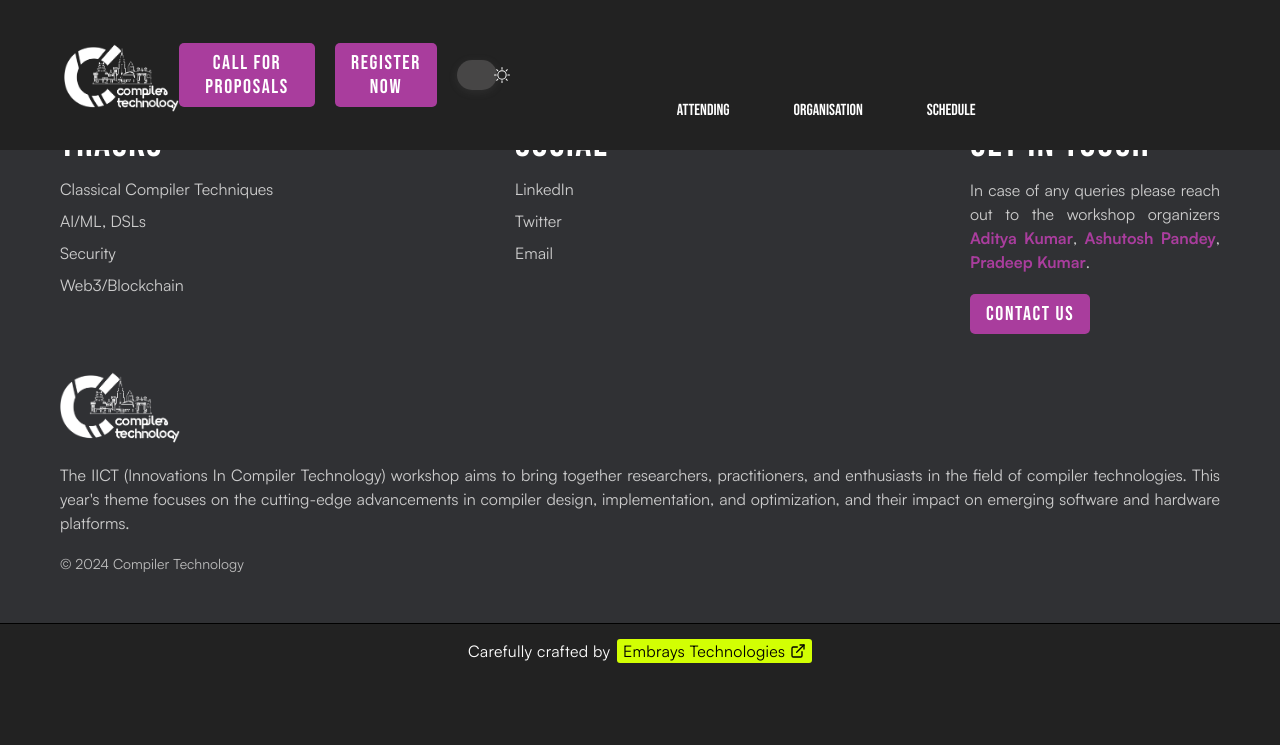
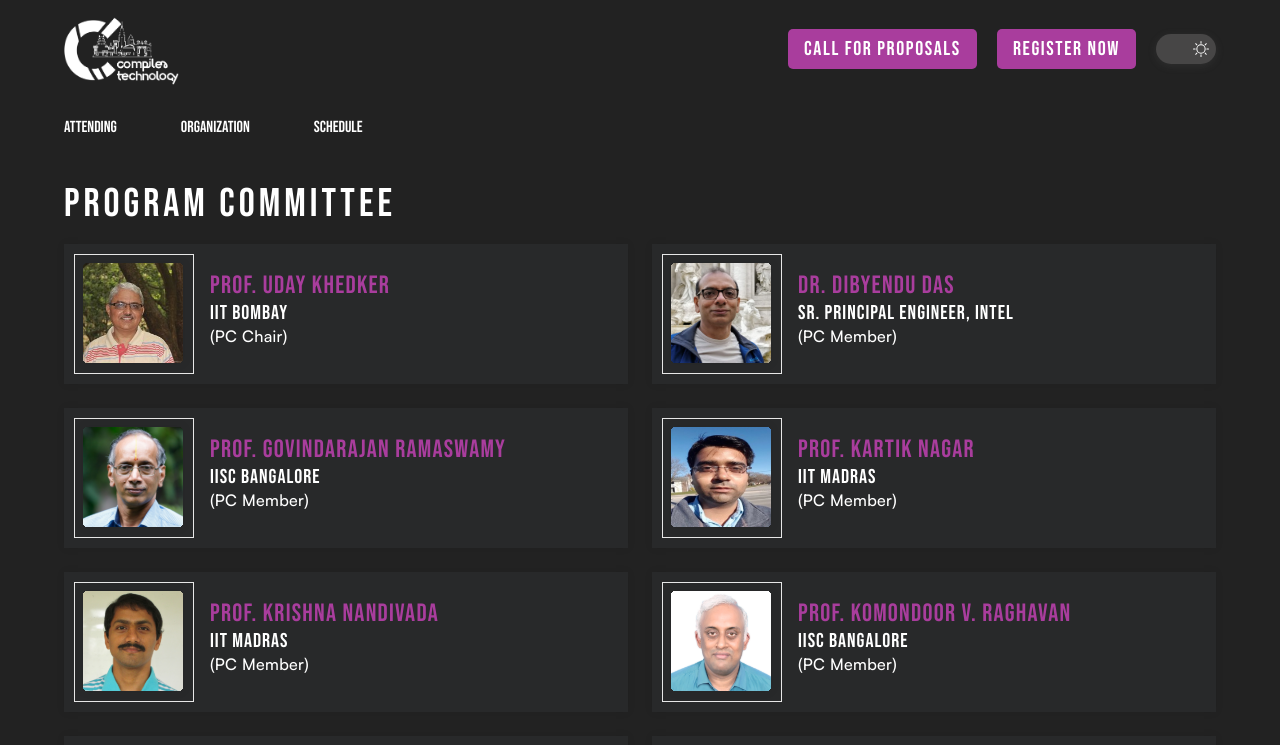
Before and after one commit to compilertech/compilertech-fe, a React (Vite) app: page /organization in a window 1280 px wide. Shown: the top 745 px of the page. Built offline with nearby package versions, Linux system fonts and the light colour scheme; the HTML template or start-up script is replaced by a standard one.

Commit message:
fix: hero option

```diff
--- a/src/App.tsx
+++ b/src/App.tsx
@@ -1,23 +1,22 @@
 import { useEffect, useState } from "react";
+import { Route, Routes } from "react-router-dom";
+import styled, { ThemeProvider } from "styled-components";
 import "./App.css";
+import About from "./components/About";
+import CallForProposals from "./components/CallForProposals";
+import Footer from "./components/Footer";
+import Header from "./components/Header";
 import Hero from "./components/Hero";
-import styled, { ThemeProvider } from "styled-components";
+import Interests from "./components/Interests";
+import Organization from "./components/Organization";
+import Organizer from "./components/Organizer";
+import Sponsors from "./components/Sponsors";
+import SubmissionReview from "./components/SubmissionReview";
+import Tracks from "./components/Tracks";
+import TravelAssistance from "./components/TravelAssitance";
+import { GlobalStyle, MOBILE_BREAKPOINT } from "./styles/GlobalStyle";
 import { darkTheme, lightTheme } from "./styles/theme";
-import { GlobalStyle, MOBILE_BREAKPOINT } from "./styles/GlobalStyle";
-import Sponsors from "./components/Sponsors";
-import Tracks from "./components/Tracks";
-import Header from "./components/Header";
-import About from "./components/About";
-import Organizer from "./components/Organizer";
-import Interests from "./components/Interests";
-import SubmissionReview from "./components/SubmissionReview";
-import TravelAssistance from "./components/TravelAssitance";
-import Footer from "./components/Footer";
 import { useThemeDetector } from "./utils/detectBrowserTheme";
-import CallForProposals from "./components/CallForProposals";
-import HeroOptions from "./components/HeroOptions";
-import Organization from "./components/Organization";
-import { Routes, Route } from "react-router-dom";
 function App() {
   const [theme, setTheme] = useState(localStorage.getItem("theme") ?? "dark");
   const isBrowserDarkTheme = useThemeDetector();
@@ -30,7 +29,7 @@ function App() {
   useEffect(() => {
     const faviconUpdate = async () => {
       const favicon: any = document.getElementById("favicon");
-      if (Boolean(isChrome)) {
+      if (isChrome) {
         favicon.href = "/icons/favicon_chrome.png";
         favicon.tye = "image/png";
       } else if (isBrowserDarkTheme) {
@@ -72,7 +71,7 @@ function App() {
               </Main>
             }
           />
-          <Route path="/organisation" element={<Organization />} />
+          <Route path="/organization" element={<Organization />} />
         </Routes>
         <Footer />
       </Wrapper>
--- a/src/components/Header.tsx
+++ b/src/components/Header.tsx
@@ -1,15 +1,15 @@
 import React, { useCallback, useEffect, useState } from "react";
 import styled from "styled-components";
-import ThemeToggle from "./ThemeToggle";
-import RegisterModal from "./shared/RegisterModal";
-import { Button } from "./shared/Button";
 import {
   MOBILE_BREAKPOINT,
   TABLET_BREAKPOINT,
   WIDESCREEN_BREAKPOINT,
 } from "../styles/GlobalStyle";
+import HeroOptions from "./HeroOptions";
+import ThemeToggle from "./ThemeToggle";
+import { Button } from "./shared/Button";
 import CraftedBy from "./shared/CraftedBy";
-import HeroOptions from "./HeroOptions";
+import RegisterModal from "./shared/RegisterModal";
 
 type Props = {
   onClick: () => void;
@@ -89,8 +89,8 @@ const Header: React.FC<Props> = (props: Props) => {
             <span />
             <span />
           </Hamburger>
-          <HeroOptions />
         </NavbarWrapper>
+        <HeroOptions />
       </NavBar>
       {width > 786 && (
         <RegisterModal onClose={toggleModal} hidden={!isModalOpen} />
@@ -158,8 +158,8 @@ const NavBar = styled.section`
   padding: 0 11.25rem;
   display: flex;
   flex-direction: column;
-  align-items: center;
-  justify-content: space-between;
+  align-items: flex-start;
+  justify-content: flex-start;
   font-family: "Bebas Neue", sans-serif;
   font-style: normal;
   height: auto;
--- a/src/components/HeroOptions.tsx
+++ b/src/components/HeroOptions.tsx
@@ -2,14 +2,8 @@ import { useNavigate } from "react-router-dom";
 import styled from "styled-components";
 
 const Section = styled.section`
-  height: 150px;
-  width: 100%;
-  /* top: 0;
-  left: 0;
-  position:fixed;
-  z-index:20; */
+  height: 70px;
   background: ${({ theme }) => theme.body};
-  padding: 0 11.25rem;
   display: flex;
   align-items: flex-end;
   justify-content: flex-start;
@@ -25,7 +19,7 @@ const OptionText = styled.div`
 
 function HeroOptions() {
   const navigate = useNavigate();
-  const options: string[] = ["Attending", "Organisation", "Schedule"];
+  const options: string[] = ["Attending", "Organization", "Schedule"];
 
   function handleOnClick(path: string) {
     navigate(`/${path.toLowerCase()}`);
--- a/src/components/Organization.tsx
+++ b/src/components/Organization.tsx
@@ -38,6 +38,7 @@ const Section = styled.section`
   justify-content: center;
   align-items: center;
   padding: 0 180px;
+  padding-top: 160px;
   background-color: ${({ theme }) => theme.body};
   height: auto !important;
   transition: all 0.2s ease-in-out;
```
